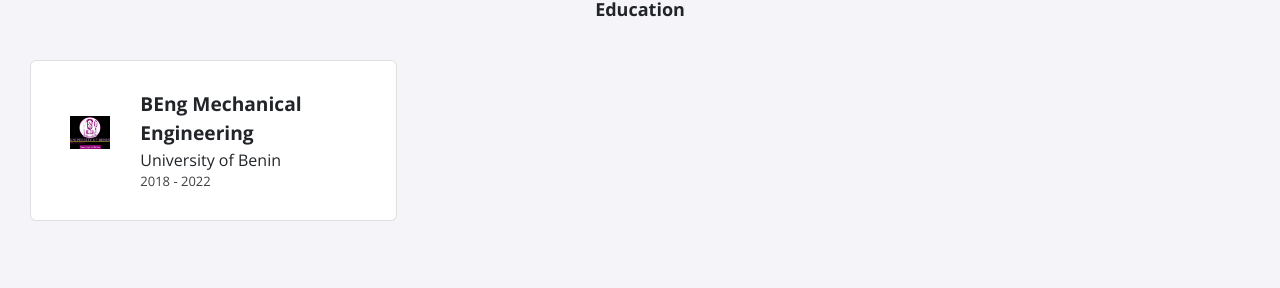
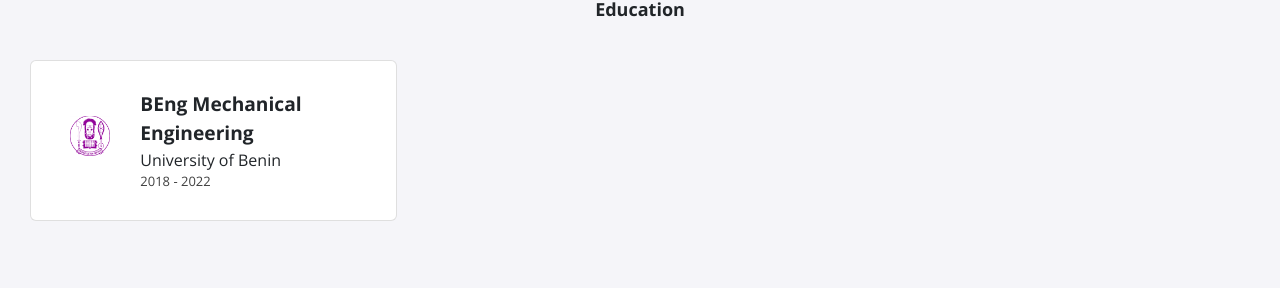
Before and after one commit to JoE11-y/JoE11-y.github.io, a Jekyll site: the page built from index.html, in a window 1280 px wide. Shown: the part 1080-1368 px from the top of the page. Built offline with Jekyll 4.4.1, drawn with Linux system fonts in a browser that asks for light colours; nearby versions of some CDN libraries.

Commit message:
Update Logo information

```diff
--- a/_data/education.yml
+++ b/_data/education.yml
@@ -1,4 +1,4 @@
 - course: BEng Mechanical Engineering
   institute: University of Benin
   dates: 2018 - 2022
-  logo: uniben.png
+  logo: Uniben.png
```
